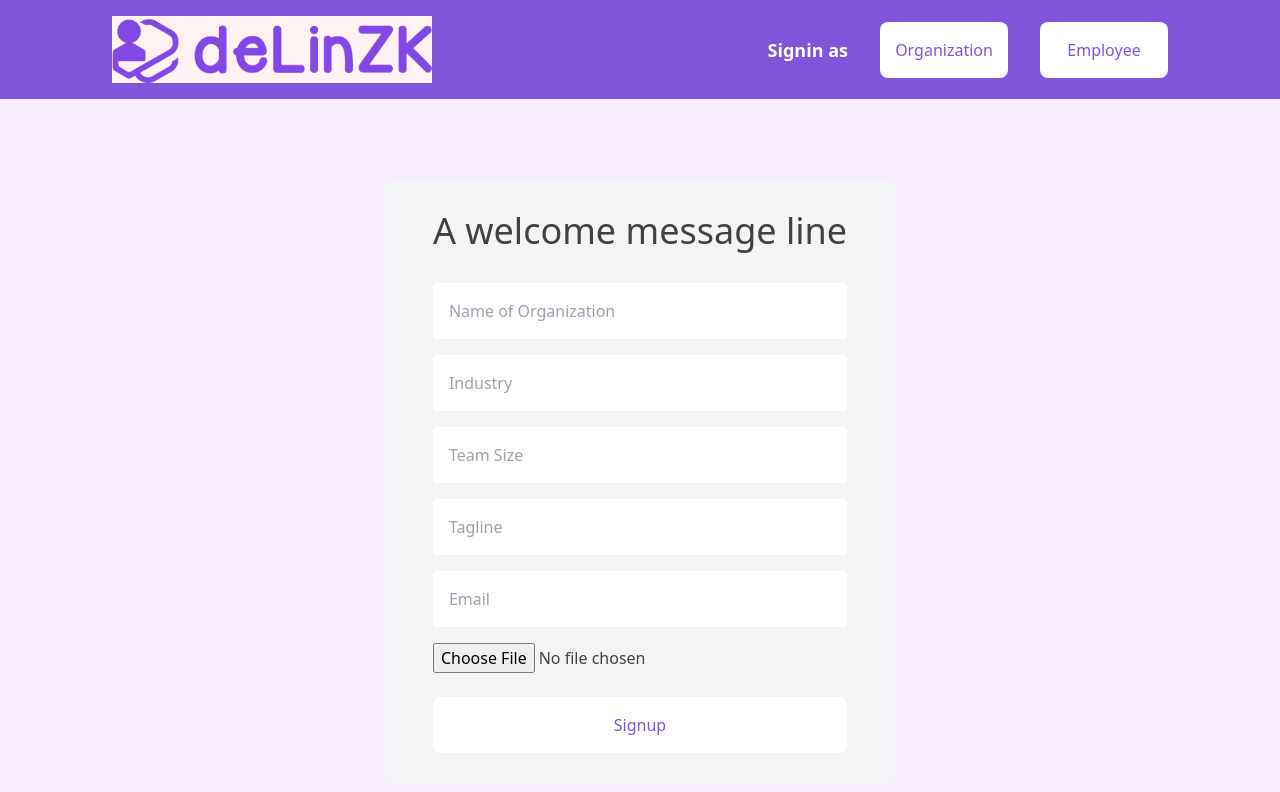
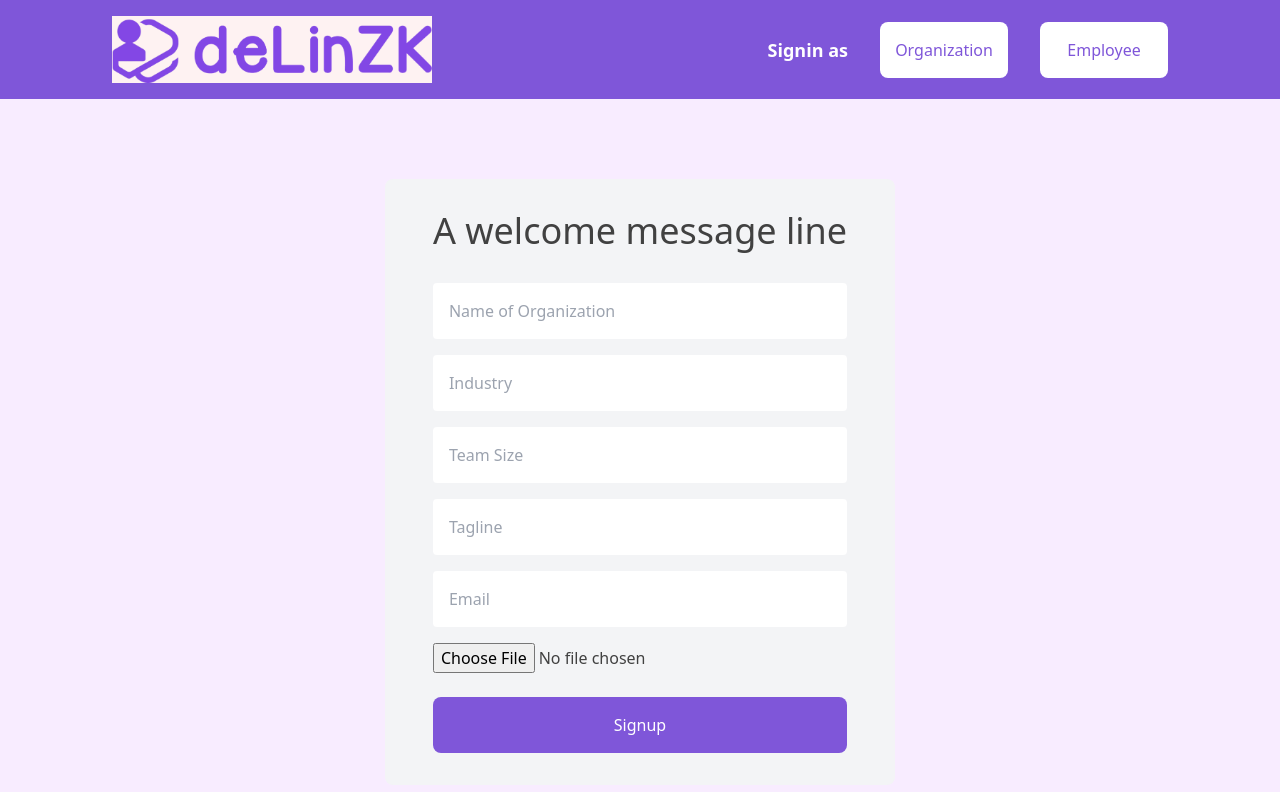
Before and after one commit to jagnani73/ethforall-delinzk, a Next.js app in the folder client/: page /organizations/signup in a window 1280 px wide. Shown: the top 792 px of the page. Built offline with nearby package versions, Linux system fonts and the light colour scheme.

Commit message:
fix(client): ts

```diff
--- a/client/components/organizations/signin/signin.tsx
+++ b/client/components/organizations/signin/signin.tsx
@@ -69,7 +69,7 @@ const OrganizationsSignin: React.FC = () => {
               Signin as an Organization
             </h3>
 
-            <Button onClick={signinHandler} className="w-32">
+            <Button primary onClick={signinHandler} className="w-32">
               Sign In
             </Button>
 
--- a/client/components/organizations/signup/signup.tsx
+++ b/client/components/organizations/signup/signup.tsx
@@ -152,7 +152,7 @@ const OrganizationsSignup: React.FC = () => {
                 />
               </div>
 
-              <Button type="submit" className="w-full mt-6">
+              <Button primary type="submit" className="w-full mt-6">
                 Signup
               </Button>
             </Form>
```
